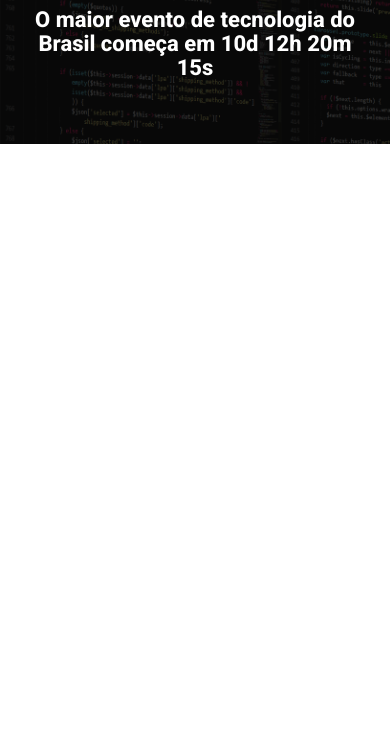
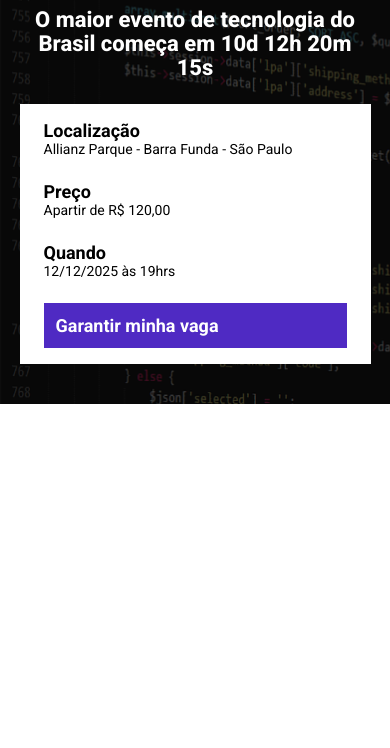
Before and after one commit to MatheusFernandes013/ebac_tech_talks, a website built with Parcel: page src/index.html in a window 390 px wide. Shown: the part 96-844 px from the top of the page. Built offline with nearby package versions, Linux system fonts and the light colour scheme.

Commit message:
Finalizando o header

```diff
--- a/src/index.html
+++ b/src/index.html
@@ -16,6 +16,25 @@
             <p class="hero__text">
                 O maior evento de tecnologia do Brasil começa em 10d 12h 20m 15s
             </p>
+            <div class="infos-bar">
+                <ul class="infos-bar__infos">
+                    <li class="infos-bar__infos__item">
+                        <b>Localização</b>
+                        Allianz Parque - Barra Funda - São Paulo
+                    </li>
+                    <li class="infos-bar__infos__item">
+                        <b>Preço</b>
+                        Apartir de R$ 120,00
+                    </li>
+                    <li class="infos-bar__infos__item">
+                        <b>Quando</b>
+                        12/12/2025 às 19hrs
+                    </li>
+                </ul>
+                <a href="#" class="button button--primary">
+                    Garantir minha vaga
+                </a>
+            </div>
         </div>
     </header>
 
--- /dev/null
+++ b/src/styles/components/_buttons.scss
@@ -0,0 +1,23 @@
+.button {
+    padding: 12px;
+    font-size: 18px;
+    font-weight: bold;
+    text-decoration: none;
+    text-align: center;
+    white-space: nowrap;
+
+    &--primary {
+        color: #fff;
+        background-color: #4f2ac3;
+    }
+
+    @media (max-width: 640px) {
+        display: block;
+        width: 100%;
+    }
+
+    @media (max-width: 1024px) {
+        display: flex;
+        align-items: center;
+    }
+}
--- /dev/null
+++ b/src/styles/components/infos_bar.scss
@@ -0,0 +1,40 @@
+.infos-bar {
+    padding: 16px 24px;
+    background-color: #FFF;
+    display: flex;
+    justify-content: space-between;
+
+    &__infos {
+        display: flex;
+        gap: 40px;
+
+        &__item {
+            font-size: 14px;
+            color: #000;
+
+            b {
+                font-size: 18px;
+                color: #000;
+                display: block;
+            }
+        }
+    }
+
+    @media (max-width: 640px) {
+        display: block;
+
+        &__infos {
+            display: block;
+
+            &__item {
+                margin-bottom: 24px;
+            }
+        }
+    }
+
+    @media (max-width: 1024px) {
+        &__infos {
+            gap: 16px;
+        }
+    }
+}
--- a/src/styles/main.scss
+++ b/src/styles/main.scss
@@ -1,4 +1,6 @@
 @use 'hero';
+@use 'components/infos_bar';
+@use 'components/buttons';
 
 * {
     margin: 0;
@@ -6,6 +8,7 @@
     box-sizing: border-box;
     font-family: Roboto, sans-serif;
     color: #fff;
+    list-style: none;
 }
 
 .container {
```
